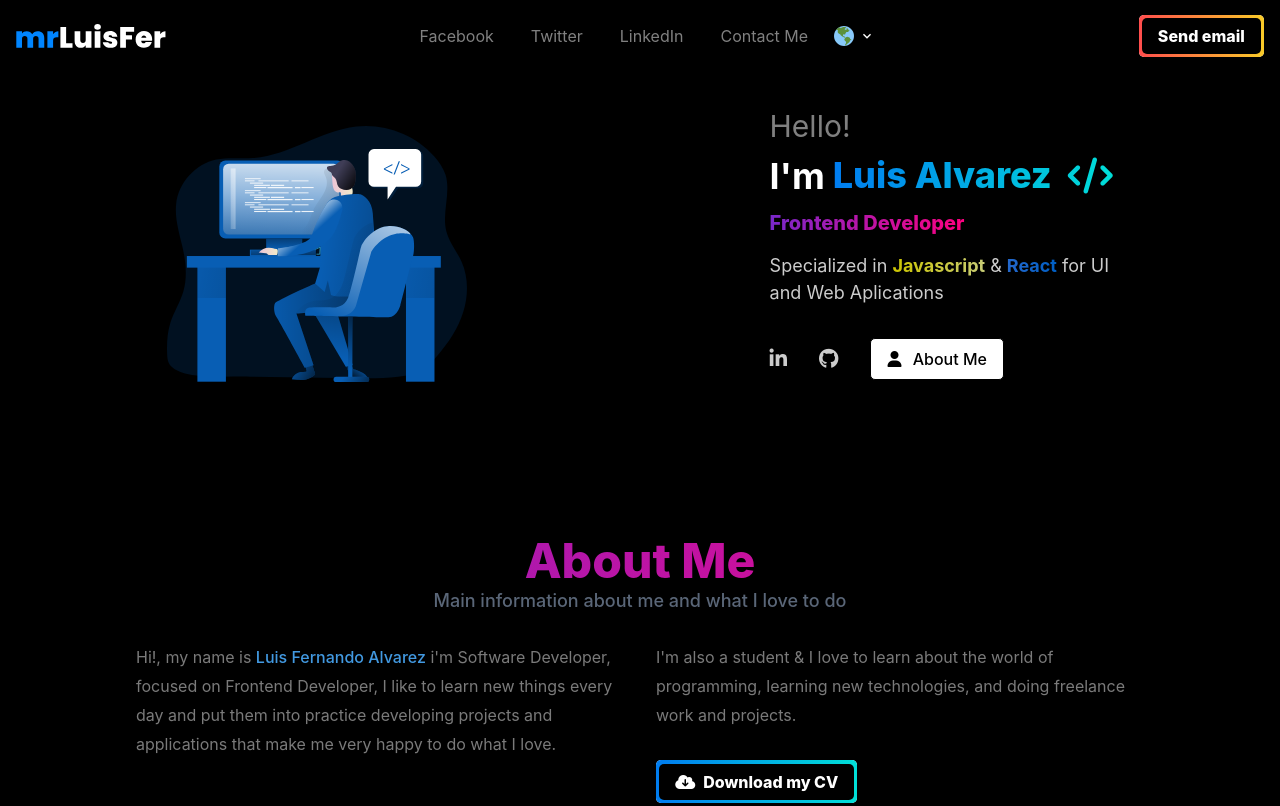
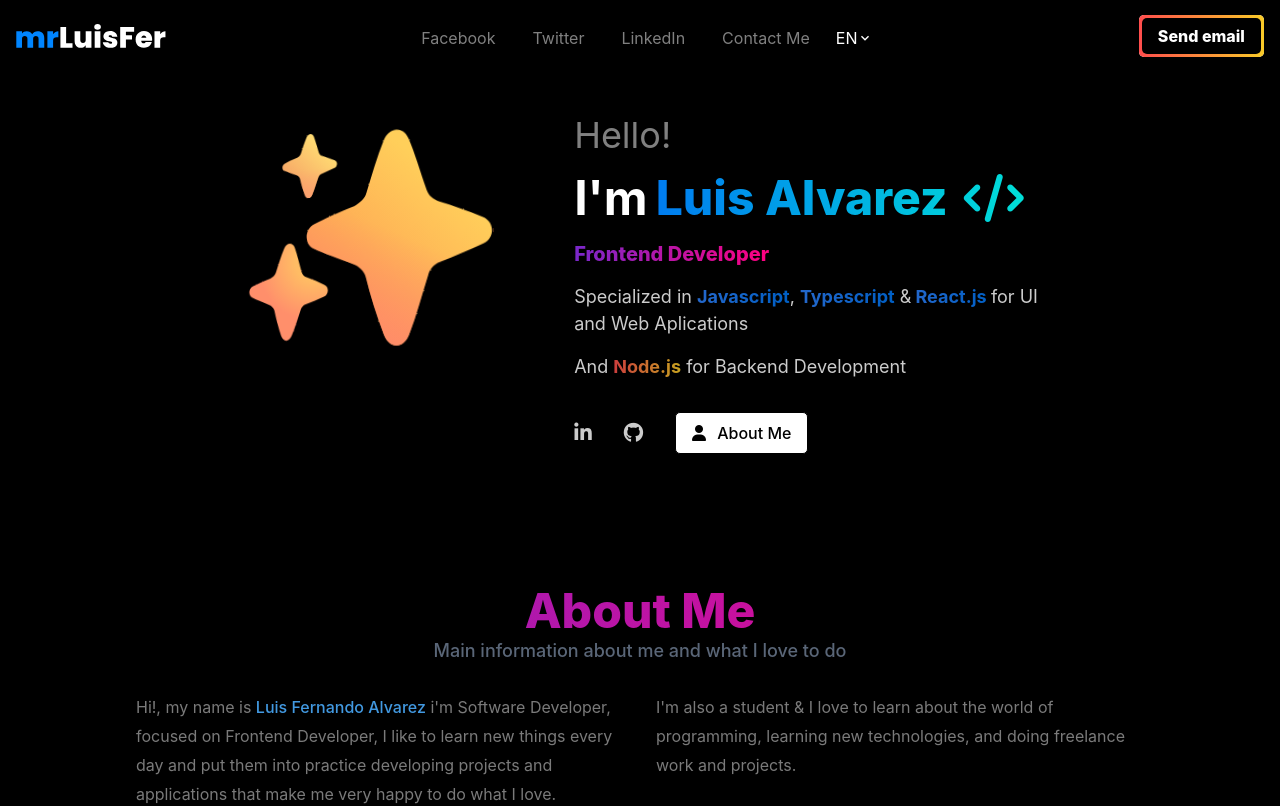
Before and after one commit to mrLuisFer/portfolio, a Next.js app: page / in a window 1280 px wide. Shown: the top 806 px of the page. Built offline with nearby package versions, Linux system fonts and the light colour scheme.

Commit message:
update main page

```diff
--- a/src/components/common/NavBar/ChangeLang/index.tsx
+++ b/src/components/common/NavBar/ChangeLang/index.tsx
@@ -8,17 +8,18 @@
   PopoverBody,
   Portal,
 } from '@chakra-ui/react'
-import Image from 'next/image'
 import { MdKeyboardArrowDown } from 'react-icons/md'
 import Tooltip from '../../custom/Tooltip'
 import { useTranslation } from 'src/hooks/useTranslation'
-import { useState, useEffect } from 'react'
+import { useState, useEffect, useRef, RefObject } from 'react'
 import { localesList, TLocale } from 'src/constants/locales'
 import { useRouter } from 'next/router'
 
 export default function ChangeLang() {
-  const [showLanguages, setShowLanguages] = useState<boolean>(false)
-  const [selectedLang, setSelectedLang] = useState<TLocale | any>(null)
+  const [selectedLang, setSelectedLang] = useState<TLocale>({
+    value: 'en',
+    flag: '/assets/navbar/us.svg',
+  })
   const { t, changeLanguage } = useTranslation()
   const router = useRouter()
 
@@ -29,44 +30,35 @@
 
   useEffect(() => {
     const routerLocale = router.locale
-    if (window.location.pathname === '/') {
-      setSelectedLang(null)
-    } else if (routerLocale !== undefined) {
     const localeFiltered: TLocale[] = localesList.filter(
       (locale) => locale.value === routerLocale
     )
     setSelectedLang(localeFiltered[0])
-    }
   }, [router.locale])
 
   return (
-    <Popover closeOnBlur={false} placement='bottom'>
+    <>
+      <Popover placement='bottom'>
+        {({ isOpen, onClose }) => (
+          <>
             <PopoverTrigger>
-        <Box as='button'>
-          <Tooltip label={t('changeLanguage')}>
               <Box
-              display='flex'
-              alignItems='center'
+                as='button'
                 gap='5px'
                 borderRadius='15px'
                 padding='10px'
                 cursor='pointer'
-              onClick={() => setShowLanguages((prevState) => !prevState)}
-              boxShadow={showLanguages ? '1px 2px 5px rgb(79, 79, 79)' : ''}
+                boxShadow={isOpen ? '1px 2px 5px rgb(79, 79, 79)' : ''}
                 _hover={{
                   boxShadow: '1px 2px 5px rgb(53, 53, 53)',
                 }}
                 _active={{
                   boxShadow: '1px 2px 5px rgb(79, 79, 79)',
-              }}
-            >
-              <Image
-                src={selectedLang ? selectedLang.flag : '/assets/navbar/world.svg'}
-                width={20}
-                height={20}
-                alt='country flag'
-              />
-              <Box transform={showLanguages ? 'rotate(180deg)' : ''}>
+                }}>
+                <Tooltip label={t('changeLanguage')}>
+                  <Box display='flex' alignItems='center'>
+                    {selectedLang?.value?.toUpperCase()}
+                    <Box transform={isOpen ? 'rotate(180deg)' : ''}>
                       <MdKeyboardArrowDown />
                     </Box>
                   </Box>
@@ -79,8 +71,7 @@
                 border='none'
                 boxShadow='2px 2px 10px rgb(114, 114, 114)'
                 fontWeight='bold'
-          w='80px'
-        >
+                w='80px'>
                 <PopoverArrow bg='black' />
                 <PopoverBody p='0' borderRadius='15px'>
                   <Box
@@ -94,15 +85,13 @@
                     alignItems='center'
                     alignContent='center'
                     right='0'
-              left='0'
-            >
+                    left='0'>
                     {localesList
                       .filter((locale) => locale.value !== selectedLang?.value)
                       .map((locale) => (
                         <Box
                           key={locale.value}
                           p='10px 5px'
-                    borderRadius='15px'
                           w='100%'
                           textAlign='center'
                           _hover={{
@@ -113,14 +102,7 @@
                           alignItems='center'
                           justifyContent='center'
                           gap='5px'
-                    onClick={() => handleChangeLang(locale)}
-                  >
-                    <Image
-                      src={locale.flag}
-                      width='26'
-                      height='16'
-                      alt={`${locale.value} flag`}
-                    />
+                          onClick={() => handleChangeLang(locale)}>
                           <Text fontSize='lg'>{locale.value.toUpperCase()}</Text>
                         </Box>
                       ))}
@@ -128,6 +110,9 @@
                 </PopoverBody>
               </PopoverContent>
             </Portal>
+          </>
+        )}
       </Popover>
+    </>
   )
 }
--- a/src/components/common/NavBar/NavBarLogo.tsx
+++ b/src/components/common/NavBar/NavBarLogo.tsx
@@ -6,14 +6,14 @@
 const NavBarLogo = () => (
   <Box position='relative' width='150px' h='40px' cursor='pointer'>
     <Link href={paths.root}>
-      <a>
+      <Box as='a'>
         <Image
           draggable='false'
           src='/assets/footer/logo.svg'
           alt='mrLuisFer logo'
           layout='fill'
         />
-      </a>
+      </Box>
     </Link>
   </Box>
 )
--- /dev/null
+++ b/src/components/common/custom/HighlightedParagraph.tsx
@@ -0,0 +1,52 @@
+import { Text } from '@chakra-ui/react'
+import { ReactNode } from 'react'
+import Title from 'src/components/common/custom/Title'
+import { GradientColors } from 'src/utils/gradientColors'
+
+interface HighlightedParagraphProps {
+  children: ReactNode | ReactNode[] | any
+  color: keyof GradientColors
+}
+
+export default function HighlightedParagraph({
+  children,
+  color,
+}: HighlightedParagraphProps) {
+  if (!children) return <></>
+
+  return (
+    <Text
+      as='p'
+      fontSize='lg'
+      opacity='0.8'
+      _hover={{ opacity: '1' }}
+      textAlign={['center', 'left']}
+      m={['1rem 1.5rem 0 1.5rem', '1rem 0 0']}>
+      {children.map((child: any) => {
+        if (child.type === 'span') {
+          return (
+            <Title
+              key={child.props.children}
+              id={child.props.children}
+              as='span'
+              weight='bold'
+              colorscheme={color}
+              fontSize='lg'
+              opacity='1'>
+              {child.props.children}
+            </Title>
+          )
+        } else {
+          return child
+        }
+      })}
+      {/* <Title
+        id='js-label'
+        as='span'
+        weight='bold'
+        colorscheme='yellow'
+        fontSize='lg'
+        opacity='1'></Title> */}
+    </Text>
+  )
+}
--- a/src/components/common/custom/Link/index.tsx
+++ b/src/components/common/custom/Link/index.tsx
@@ -29,8 +29,7 @@
           textDecoration: 'none',
           filter: noBrightness ? '' : 'brightness(1.1)',
         }}
-        {...props}
-      >
+        {...props}>
         {children}
       </ChakraLink>
     )
@@ -46,8 +45,7 @@
           textDecoration: 'none',
           filter: noBrightness ? '' : 'brightness(1.1)',
         }}
-        {...props}
-      >
+        {...props}>
         {children}
       </ChakraLink>
     </NextLink>
--- /dev/null
+++ b/src/components/pages/home/Hero/HeroAnimatedImg.tsx
@@ -0,0 +1,85 @@
+import { useMotionValue, useTransform } from 'framer-motion'
+import { motion } from 'framer-motion'
+import { useState } from 'react'
+import Image from 'next/image'
+import { Box } from '@chakra-ui/react'
+
+export default function HeroAnimatedImg() {
+  const [isHover, setIsHover] = useState<boolean>(false)
+  const x = useMotionValue(0)
+  const y = useMotionValue(0)
+
+  const angle = 10
+  const rotateX = useTransform(y, [0, 1], [angle, -angle])
+  const rotateY = useTransform(x, [0, 1], [-angle, angle])
+
+  const onMove = (e: any) => {
+    const bounds = e.currentTarget.getBoundingClientRect()
+
+    const xValue = (e.clientX - bounds.x) / e.currentTarget.clientWidth
+    const yValue = (e.clientY - bounds.y) / e.currentTarget.clientHeight
+
+    x.set(xValue, true)
+    y.set(yValue, true)
+  }
+
+  const resetMousePosition = () => {
+    x.set(0)
+    y.set(0)
+  }
+
+  return (
+    <motion.div
+      style={{
+        perspective: 500,
+        width: '300px',
+        height: '300px',
+      }}>
+      <motion.div
+        drag
+        dragElastic={0.2}
+        dragConstraints={{
+          top: 0,
+          left: 0,
+          right: 0,
+          bottom: 0,
+        }}
+        onPointerMove={onMove}
+        animate={isHover ? 'hover' : 'rest'}
+        style={{
+          rotateX,
+          rotateY,
+        }}
+        whileHover={{
+          cursor: 'grabbing',
+          scale: 1.1,
+        }}
+        onHoverStart={() => {
+          resetMousePosition()
+          setIsHover(true)
+        }}
+        onHoverEnd={() => {
+          resetMousePosition()
+          setIsHover(false)
+        }}>
+        <Box
+          position='relative'
+          transition='all 0.3s ease'
+          _hover={{
+            filter: 'drop-shadow(3px 3px 15px rgb(255, 205, 130, 0.5)) brightness(1.3)',
+          }}>
+          <Image
+            src='/assets/hero/sparkles-icon.svg'
+            alt='sparkles-icon'
+            width='250px'
+            height='250px'
+            objectFit='contain'
+            objectPosition='center'
+            quality={100}
+            draggable={false}
+          />
+        </Box>
+      </motion.div>
+    </motion.div>
+  )
+}
--- a/src/components/pages/home/Hero/index.tsx
+++ b/src/components/pages/home/Hero/index.tsx
@@ -5,6 +5,21 @@
 import Title from '../../../common/custom/Title'
 import Tooltip from 'src/components/common/custom/Tooltip'
 import { useTranslation } from 'src/hooks/useTranslation'
+import HighlightedParagraph from '../../../common/custom/HighlightedParagraph'
+import HeroAnimatedImg from './HeroAnimatedImg'
+
+const heroSocialMedia = [
+  {
+    href: linkedin,
+    label: 'LinkedIn',
+    icon: 'fab fa-linkedin-in',
+  },
+  {
+    href: github,
+    label: 'GitHub',
+    icon: 'fab fa-github',
+  },
+]
 
 export default function Hero(): JSX.Element {
   const { t } = useTranslation()
@@ -12,31 +27,28 @@
   return (
     <Box
       display='flex'
-      justifyContent={['center', 'space-around']}
+      justifyContent={['center', 'center']}
       flexDirection={['column', 'row']}
-      gap={['1rem', '0']}
-    >
-      <Image
-        width='300px'
-        height='300px'
-        src='/assets/hero-illustration.svg'
-        alt='Illustration of a developer person making code'
-      />
+      alignItems={['', 'flex-start']}
+      gap={['1rem', '2rem']}>
+      <HeroAnimatedImg />
       <div>
         <Box>
           <Box>
-            <Text fontSize={['4xl', '3xl']} display={['none', 'block']} opacity='0.5'>
+            <Text
+              fontSize={['4xl', '3xl', '4xl']}
+              display={['none', 'block']}
+              opacity='0.5'>
               {t('hello')}!
             </Text>
             <Text
               as='div'
-              fontSize='4xl'
+              fontSize={['4xl', '4xl', '5xl']}
               display='flex'
               alignItems='center'
               gap='0.5rem'
               justifyContent={['center', 'flex-start']}
-              fontWeight='bold'
-            >
+              fontWeight='bold'>
               {t('heroIam')}{' '}
               <Title id='titleName' colorscheme='blue' bgAnimate>
                 <Link
@@ -48,7 +60,7 @@
                   fontWeight='extrabold'
                   transition='0.15s ease'
                   noBrightness
-                >
+                  fontSize={['4xl', '4xl', '5xl']}>
                   Luis Alvarez
                   <Text as='i' className='fas fa-code' />
                 </Link>
@@ -65,43 +77,18 @@
               bgAnimate
               display={['block', 'inline-block']}
               textAlign={['center', 'left']}
-              margin={['0.5rem auto 0', '0.5rem 0 0 0']}
-            >
-              {/* Frontend <Text as='span'>Developer</Text> */}
+              margin={['0.5rem auto 0', '0.5rem 0 0 0']}>
               {t('heroJob')}
             </Title>
-            <Text
-              as='p'
-              fontSize='lg'
-              opacity='0.8'
-              textAlign={['center', 'left']}
-              m={['1rem 1.5rem 0 1.5rem', '1rem 0 0']}
-            >
-              {t('specializedIn')}{' '}
-              <Title
-                id='js-label'
-                as='span'
-                weight='bold'
-                colorscheme='yellow'
-                fontSize='lg'
-                opacity='1'
-              >
-                Javascript
-              </Title>{' '}
-              &{' '}
-              <Title
-                id='react-label'
-                as='span'
-                opacity='1'
-                weight='bold'
-                fontSize='lg'
-                colorscheme='darkBlue'
-              >
-                React
-              </Title>{' '}
+            <HighlightedParagraph color='darkBlue'>
+              {t('specializedIn')} <span>Javascript</span>, <span> Typescript</span> &
+              <span> React.js </span>
               {t('forUi')} <Box as='br' display={['none', 'block']} />
               {t('andWebAplications')}
-            </Text>
+            </HighlightedParagraph>
+            <HighlightedParagraph color='orange'>
+              {t('And')} <span>Node.js</span> {t('for Backend Development')}
+            </HighlightedParagraph>
           </Box>
         </Box>
         <Box
@@ -109,30 +96,27 @@
           alignItems='center'
           justifyContent={['center', 'flex-start']}
           gap='2rem'
-          mt='2rem'
-        >
-          <Tooltip label='LinkedIn'>
+          mt='2rem'>
+          {heroSocialMedia.map((social) => (
+            <Tooltip label={social.label} key={social.label}>
               <Link
-              href={linkedin}
+                href={social.href}
                 fontSize='xl'
                 external
                 opacity='0.8'
-              _hover={{ opacity: '1' }}
-            >
-              <Text as='i' className='fab fa-linkedin-in' />
+                _hover={{ opacity: '1' }}>
+                <Text
+                  as='i'
+                  className={social.icon}
+                  transition={'0.15s ease'}
+                  _hover={{
+                    transform: 'scale(1.2)',
+                    filter: 'drop-shadow(0px 0px 5px rgb(255, 255, 255, 0.5))',
+                  }}
+                />
               </Link>
             </Tooltip>
-          <Tooltip label='GitHub'>
-            <Link
-              href={github}
-              fontSize='xl'
-              external
-              opacity='0.8'
-              _hover={{ opacity: '1' }}
-            >
-              <Text as='i' className='fab fa-github' />
-            </Link>
-          </Tooltip>
+          ))}
           <Link
             href='/#about'
             display='flex'
@@ -144,12 +128,14 @@
             background='white'
             color='black'
             border='1px solid black'
+            transition='0.15s ease'
             _hover={{
               background: 'black',
               color: 'white',
               border: '1px solid white',
-            }}
-          >
+              transform: 'scale(1.05)',
+              boxShadow: '0 0 10px 0 rgba(255,255,255,0.3)',
+            }}>
             <Text as='i' className='fas fa-user' />
             {t('aboutMe')}
           </Link>
--- a/src/i18n/en.json
+++ b/src/i18n/en.json
@@ -41,5 +41,7 @@
   "moreProjects": "More projects",
   "goToTop": "Go to top",
   "changeLanguage": "Change language",
-  "canDragDropItem": "You can drag and drop the elements"
+  "canDragDropItem": "You can drag and drop the elements",
+  "for Backend Development": "for Backend Development",
+  "And": "And"
 }
--- a/src/i18n/es.json
+++ b/src/i18n/es.json
@@ -41,5 +41,7 @@
   "moreProjects": "Más proyectos",
   "goToTop": "Ir al principio",
   "changeLanguage": "Cambiar idioma",
-  "canDragDropItem": "Puedes arrastrar y soltar los elementos"
+  "canDragDropItem": "Puedes arrastrar y soltar los elementos",
+  "for Backend Development": "para el desarrollo de Backend",
+  "And": "Y"
 }
```
Also changed, not shown: src/components/pages/home/TechSkills/TechItem.tsx (+2 -5 lines), src/constants/locales.ts (+4 -4 lines), public/assets/hero/sparkles-icon.svg (added), 1 other file (tests, documents, lock files or other folders). Lines whose indentation alone changed are shown as unchanged.
